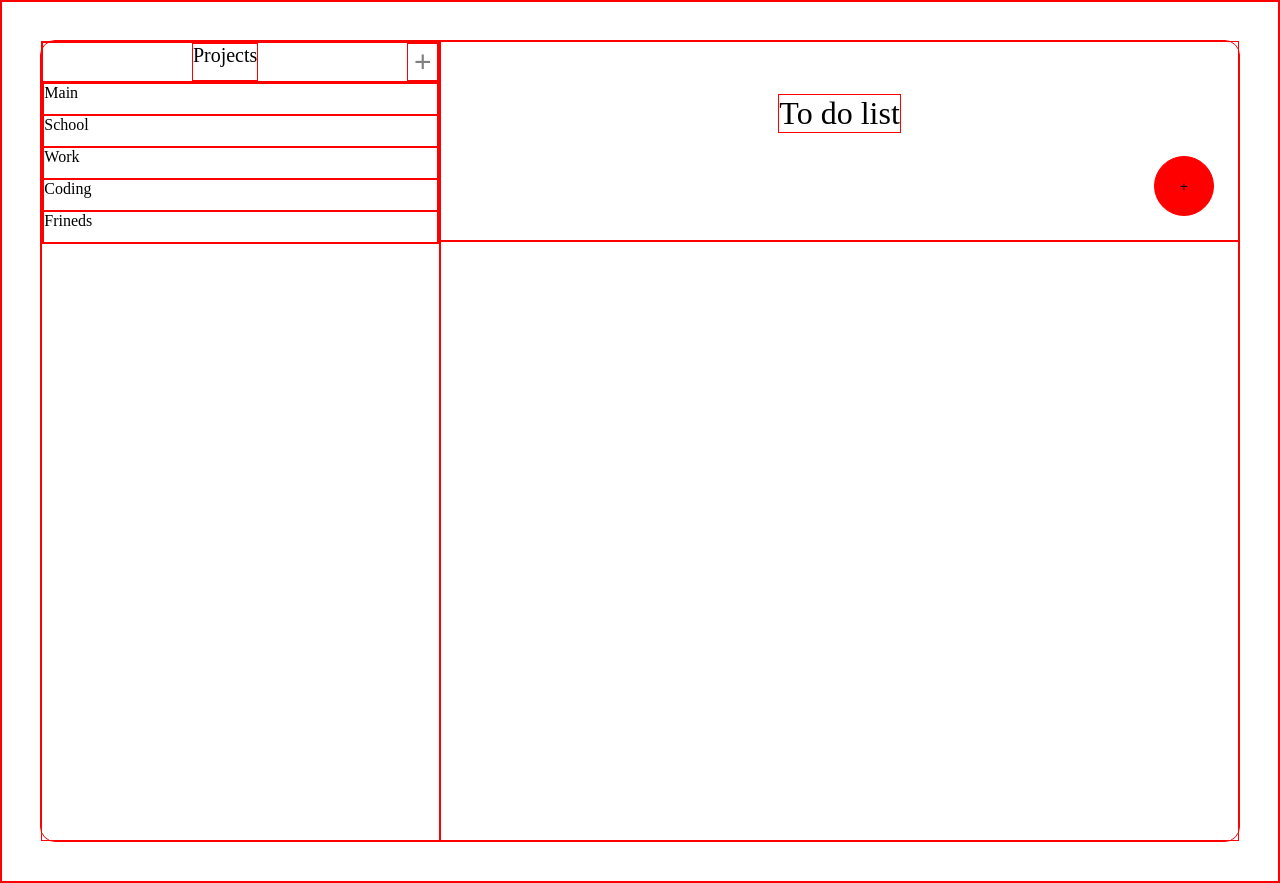
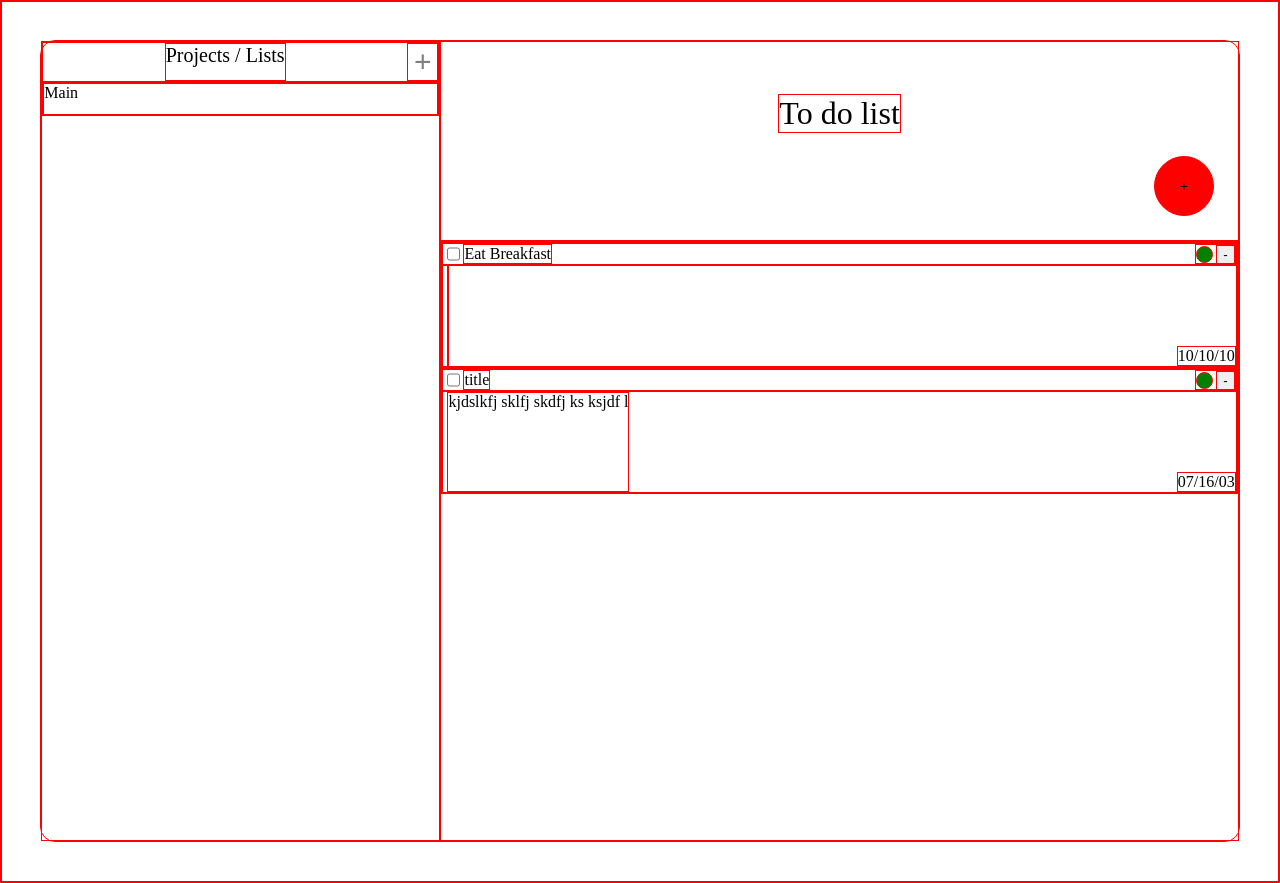
Before and after one commit to Jonathanpatinocs/todoList, a website built with webpack: page src/index.html in a window 1280 px wide. Built offline with nearby package versions, Linux system fonts and the light colour scheme.

Commit message:
create todo cards function

```diff
--- /dev/null
+++ b/src/dom.js
@@ -0,0 +1,62 @@
+import { divide } from "lodash";
+import { Project, TodoItem } from "./todo";
+
+
+
+function createTodoCard(todoItem) {
+    const todoContainer = document.getElementById('todo-container');
+    const todo = document.createElement('div');
+    todo.classList.add('todo');
+    /* To do Head */
+    const todoHead = document.createElement('div');
+    todoHead.classList.add('todoHead');
+    const checkbox = document.createElement('input');
+    checkbox.type = 'checkbox';
+    checkbox.classList.add('checkBox');
+    const todoTitle = document.createElement('div');
+    todoTitle.classList.add('todoTitle');
+    todoTitle.textContent = todoItem.title;
+    const todoHeadRight = document.createElement('div');
+    todoHeadRight.classList.add('todoHead-right');
+    const todoPriority = document.createElement('div');
+    todoPriority.classList.add('todoPriority');
+    switch(todoItem.priority) {
+        case 1: {
+            todoPriority.classList.add('priority-1');
+            break;
+        }
+        case 2: {
+            todoPriority.classList.add('priority-2');
+            break;
+        }
+        case 3: {
+            todoPriority.classList.add('priority-3');
+            break;
+        }
+    }
+    const dropdown = document.createElement('button');
+    dropdown.classList.add('dropdown');
+    dropdown.textContent = '-';
+
+    /* To do Body */
+    const todoBody = document.createElement('div');
+    todoBody.classList.add('todoBody');
+    todoBody.classList.add('todoBody-hidden');
+    const todoDesc = document.createElement('div');
+    todoDesc.classList.add('todoDesc');
+    todoDesc.textContent = todoItem.description;
+    const todoDueDate = document.createElement('div');
+    todoDueDate.textContent = todoItem.dueDate;
+    todoDueDate.classList.add('todoDueDate');
+
+
+    todoHeadRight.append(todoPriority, dropdown);
+    todoHead.append(checkbox, todoTitle, todoHeadRight);
+    todoBody.append(todoDesc, todoDueDate);
+    todo.append(todoHead,todoBody);
+    todoContainer.append(todo);
+
+}
+
+
+export {createTodoCard};
--- a/src/index.html
+++ b/src/index.html
@@ -14,18 +14,32 @@
         </div>
         <div id="projects-container">
             <div id="projects-header">
-                <div>Projects</div>
+                <div>Projects / Lists</div>
                 <button id="newProjectButton">+</button>
             </div>
             <div id="projects-list">
-                <div class="project">Main</div>
-                <div class="project">School</div>
-                <div class="project">Work</div>
-                <div class="project">Coding</div>
-                <div class="project">Frineds</div>
+
             </div>
         </div>
         <div id="todo-container">
+            <div class="todo">
+                <div class="todoHead">
+                    <input type="checkbox" name="todo1" id="todo1">
+                    <div id="todo1">Eat Breakfast</div>
+                    <div class="todoHead-right">
+                        <div class="todoPriority"></div>
+                        <button class="dropdown">-</button>
+                    </div>
+                </div>
+                <div class="todoBody">
+                    <div class="todoDesc">
+
+                    </div>
+                    <div class="todoDueDate">10/10/10</div>
+                </div>
+            </div>
+
+
         </div>
     </div>
 </body>
--- a/src/index.js
+++ b/src/index.js
@@ -1 +1,17 @@
 import './main.css';
+import { Project, TodoItem } from './todo';
+import { createTodoCard } from './dom';
+
+function createMain() {
+    const projectsList = document.getElementById('projects-list');
+    const main = new Project('Main');
+    const div = document.createElement('div');
+    div.classList.add('project')
+    div.textContent = main.title;
+    projectsList.append(div);
+
+}
+let todo1 = new TodoItem('title', 'kjdslkfj sklfj skdfj ks ksjdf l', '07/16/03', 1);
+
+createMain();
+createTodoCard(todo1);
--- a/src/main.css
+++ b/src/main.css
@@ -67,3 +67,32 @@ margin-left: auto;
     grid-row: 2 / -1;
     grid-column: 2 / 3;
 }
+.todoHead {
+    display: flex;
+    height: 20px;
+}
+.todoBody {
+    height: 100px;
+    display: flex;
+}
+.todoDesc {
+    margin-left: 4px;
+}
+.todoDueDate {
+    align-self: end;
+    margin-left: auto;
+}
+.todoPriority {
+    background-color: green;
+    border-radius: 15px;
+    margin-left: auto;
+    height: 15px;
+    width: 15px;
+}
+.todoHead-right
+{
+    align-items: center;
+    display: flex;
+    gap: 3px;
+    margin-left:auto;
+}
--- a/src/todo.js
+++ b/src/todo.js
@@ -1,13 +1,24 @@
 class Project {
+    list = [];
     constructor(title) {
         this.title = title;
-        let list = []
     }
-    addTodo() {
-
+    addTodo(item) {
+        this.list.push(item);
+    }
+    deleteTodo(item) {
+        if (this.list.includes(item)) {
+            for(let  i = 0; i < this.list.length; i++) {
+                if (this.list[i] === item) {
+                    this.list.splice(i, 1);
+                }
+            }
+        }
+        else return false;
     }
 }
 class TodoItem {
+
     constructor(title, description, dueDate, priority) {
         this.title = title;
         this.description = description;
@@ -15,3 +26,5 @@ class TodoItem {
         this.priority = priority;
     }
 }
+
+export {Project, TodoItem};
```
